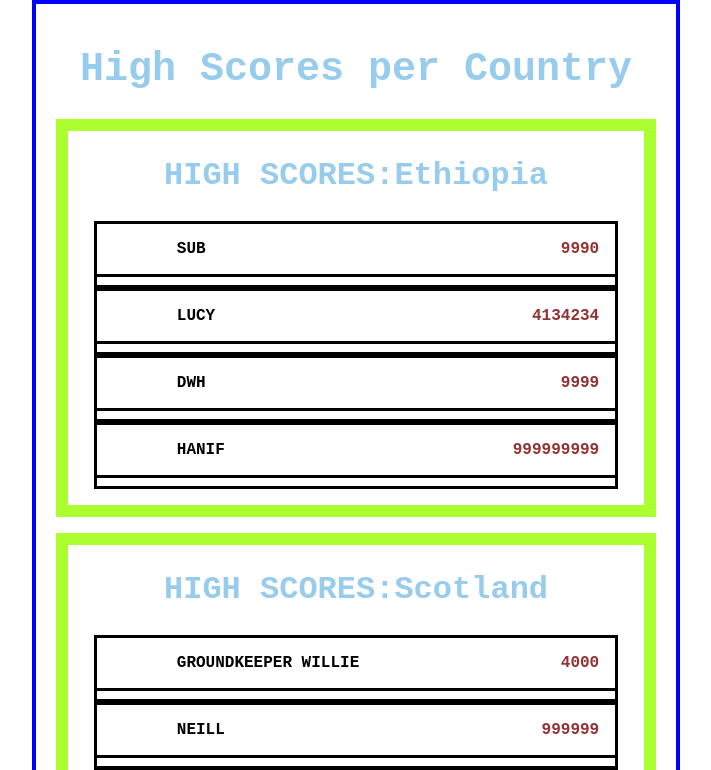
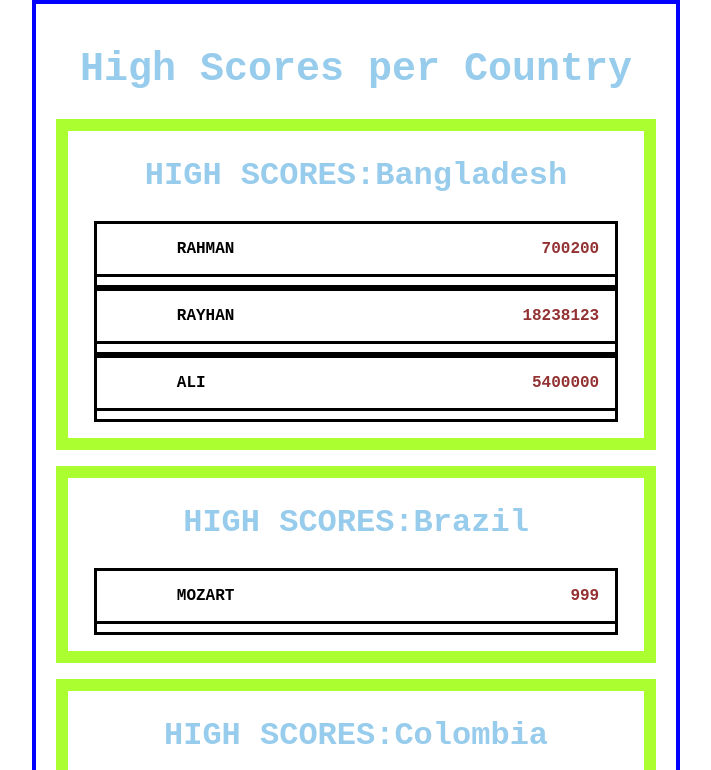
Before and after one commit to AndriusIsin/high-scores-react, a React (Create React App) app: page / in a window 1280 px wide. Shown: the top 770 px of the page, without its empty margins (284-995 px from the left). Built offline with nearby package versions, Linux system fonts and the light colour scheme.

Commit message:
level 2 done

```diff
--- a/src/HighScoreTable.js
+++ b/src/HighScoreTable.js
@@ -3,7 +3,17 @@ const HighScoreTable = (props) => {
   return (
     <div className="main-container">
       <h1>High Scores per Country</h1>
-      {props.results.map((country) => {
+      {props.results
+        .sort((country1, country2) => {
+          if (country1.name < country2.name) {
+            return -1;
+          } else if (country1.name > country2.name) {
+            return 1;
+          } else {
+            return 0;
+          }
+        })
+        .map((country) => {
           return (
             <div className="internal-container" key={country.name}>
               <h2>HIGH SCORES:{country.name}</h2>
```
Lines whose indentation alone changed are shown as unchanged.
